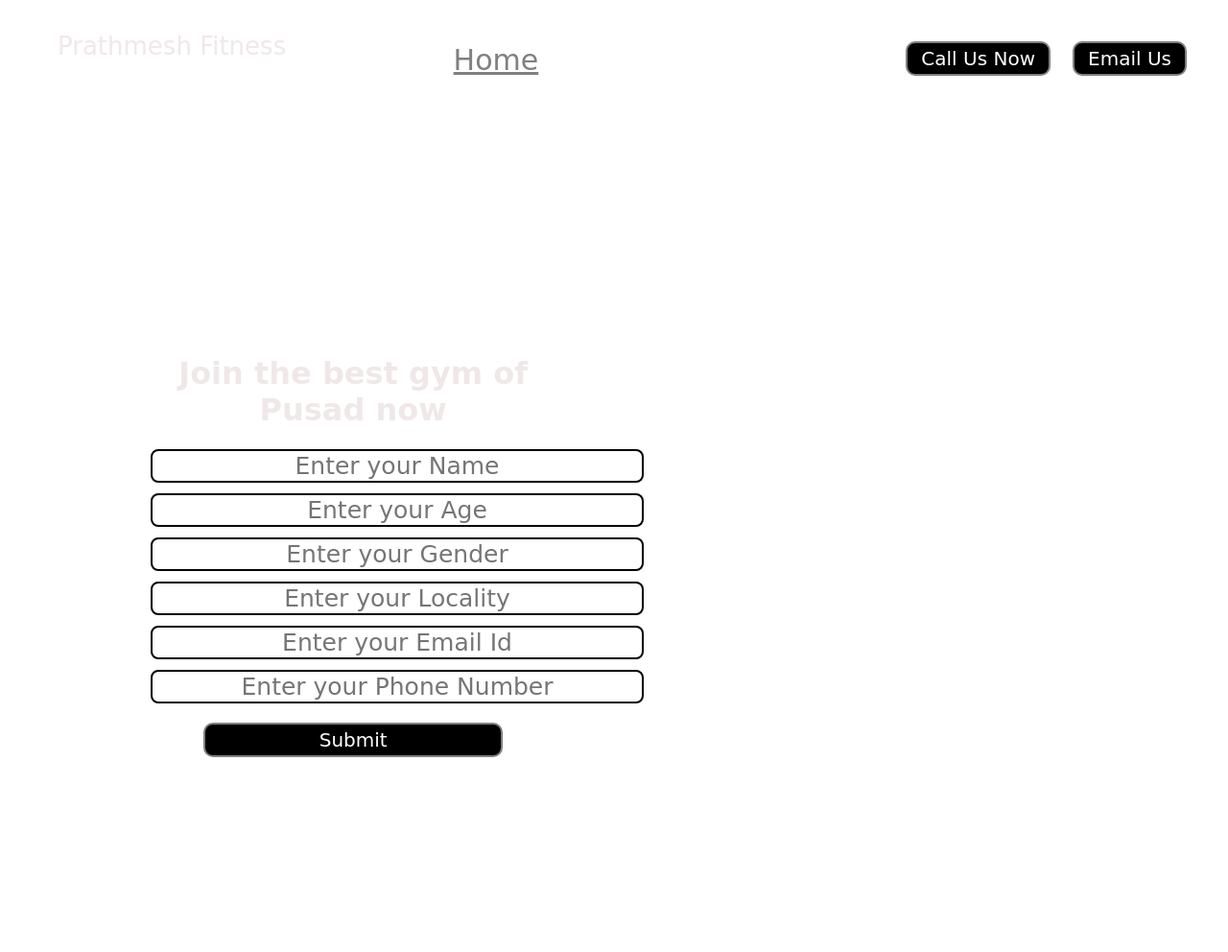
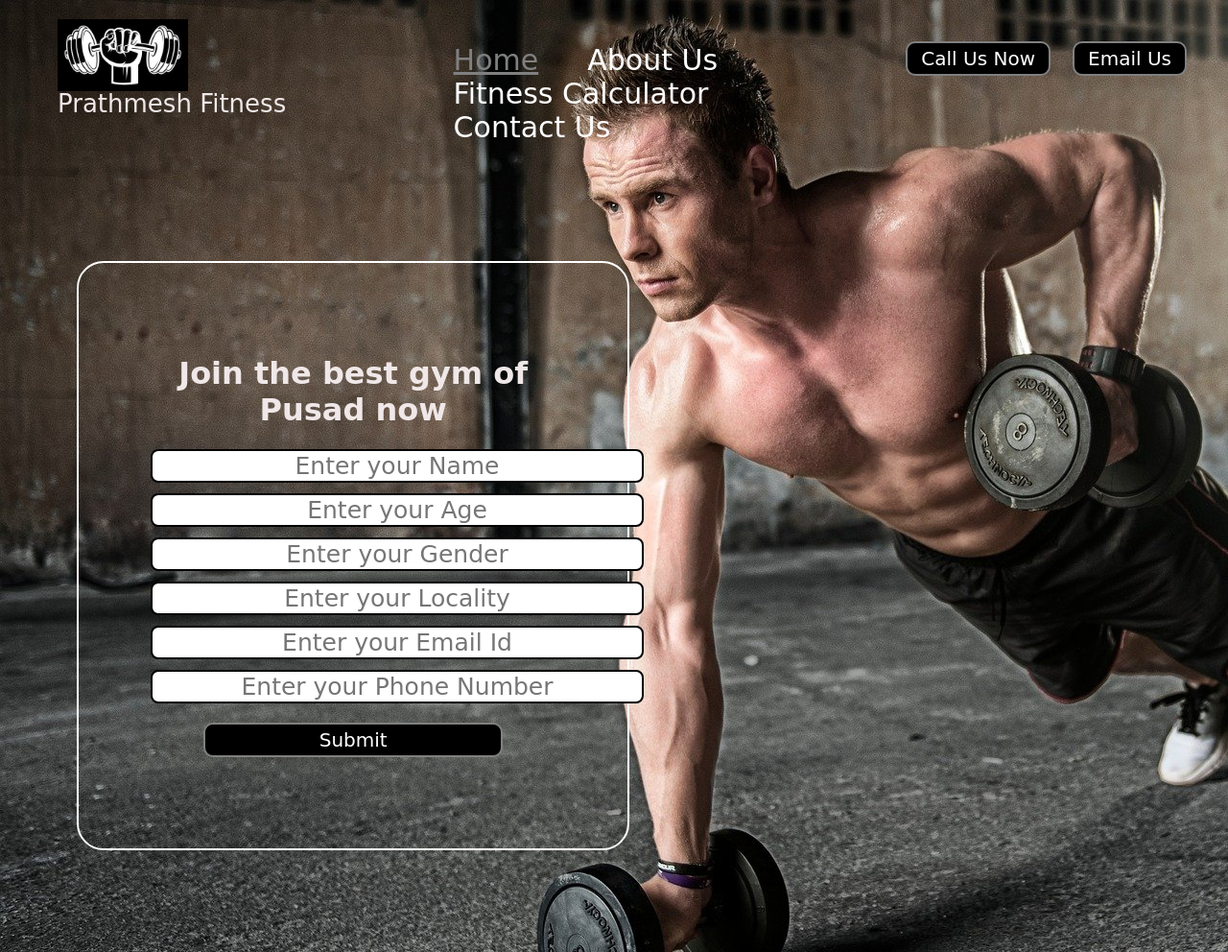
Before and after one commit to Prathmeshpachange/Project.2, a plain HTML site: page index.html in a window 1280 px wide. Shown: the whole page at 96% size. Drawn offline with Linux system fonts and the light colour scheme; files that its build step writes are made by us from their sources; a web font is replaced by a local one.

Commit message:
Update index.html

```diff
--- a/index.html
+++ b/index.html
@@ -7,7 +7,7 @@
     <title>Prathmesh Fitness</title>
 </head>
 <link href="https://fonts.googleapis.com/css?family=Baloo+Bhai&display=swap" rel="stylesheet">
-<link rel="stylesheet" href="css/style.css">
+<link rel="stylesheet" href="style.css">
 <style>
     /* CSS Reset */
     body {
@@ -15,7 +15,7 @@
         color: rgb(240, 232, 232);
         margin: 0px;
         padding: 0px;
-        background: url('img/bg.jpg.jpg');
+        background: url('bg.jpg.jpg');
     }
 
     .left {
@@ -126,7 +126,7 @@
     <header class="header">
         <!-- Left box for logo -->
         <div class="left">
-            <img src="img/gym.png.png" alt="">
+            <img src="gym.png.png" alt="">
             <div>Prathmesh Fitness</div>
         </div>
         <!-- Mid box for navbar -->
```
